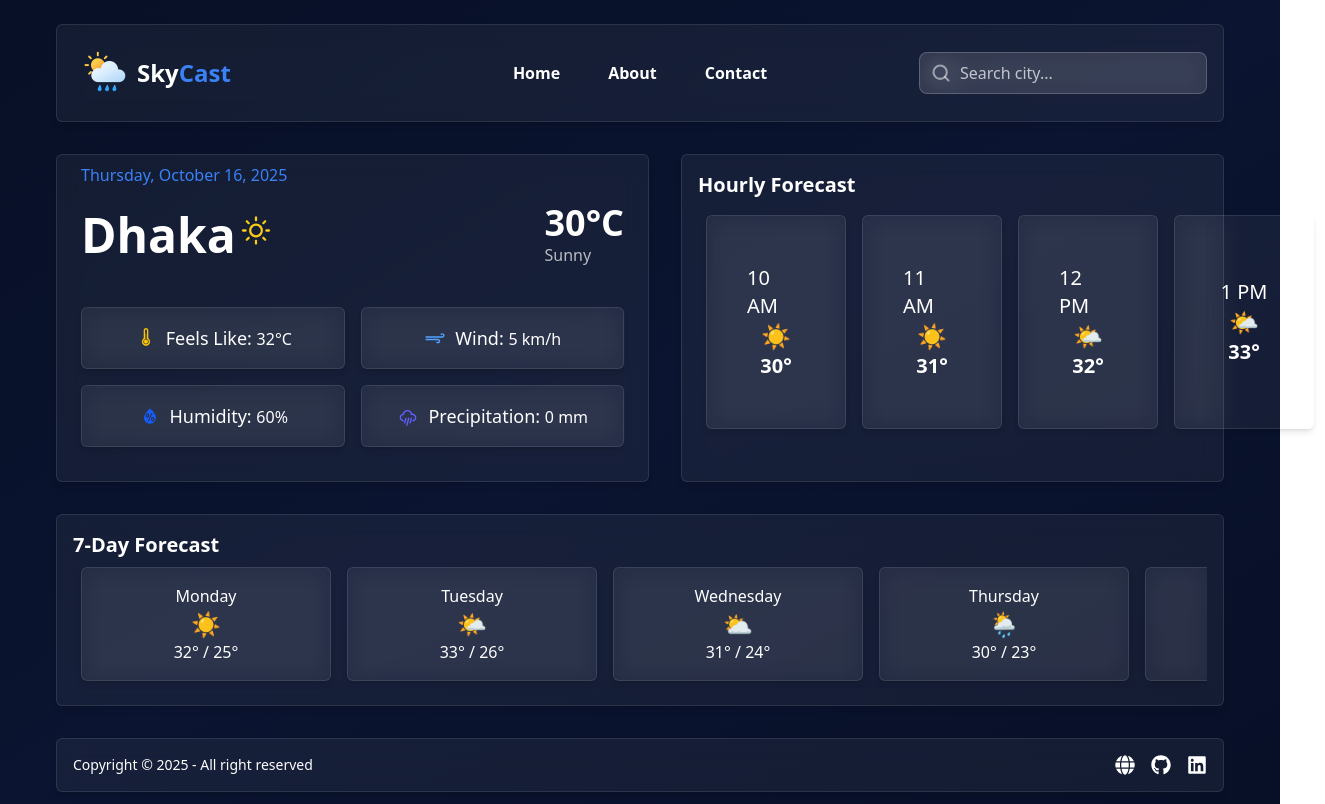
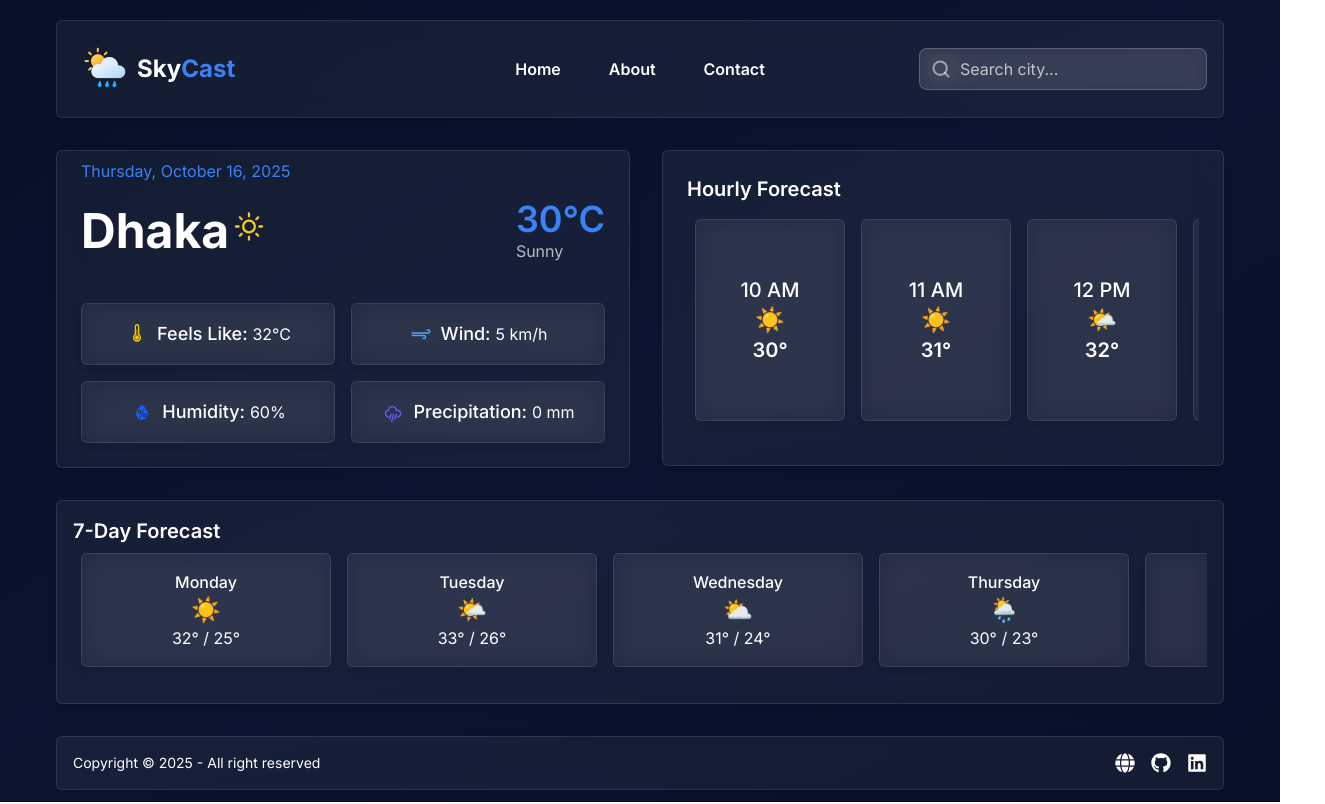
Before and after one commit to Abdurrobr34l/skycast, a React (Vite) app: page / in a window 1280 px wide. Shown: the whole page, 1325 px wide, since content can reach past the window. Built offline with nearby package versions, Linux system fonts and the light colour scheme.

Commit message:
Complete website responsive done

```diff
--- a/index.html
+++ b/index.html
@@ -4,9 +4,10 @@
     <meta charset="UTF-8" />
     <link rel="icon" type="image/svg+xml" href="/src/assets/logo.png" />
     <meta name="viewport" content="width=device-width, initial-scale=1.0" />
+    <link href="https://fonts.googleapis.com/css2?family=Inter:wght@400;500;600;700&display=swap" rel="stylesheet">
     <title>SkyCast</title>
   </head>
-  <body class="min-h-screen bg-gradient-to-br from-[#071026] via-[#0b1430] to-[#081028]">
+  <body class="font-intern min-h-screen bg-gradient-to-br from-[#071026] via-[#0b1430] to-[#081028]">
     <div id="root"></div>
     <script type="module" src="/src/main.jsx"></script>
   </body>
--- a/src/Components/Container.jsx
+++ b/src/Components/Container.jsx
@@ -2,7 +2,7 @@ import React from 'react';
 
 const Container = ({children}) => {
   return (
-    <div className='container mx-auto pt-6 pb-3 px-5 md:px-10 lg:px-14'>
+    <div className='container mx-auto pt-5 pb-3 px-5 md:px-10 lg:px-14'>
       {children}
     </div>
   );
--- a/src/Components/CurrentWeather.jsx
+++ b/src/Components/CurrentWeather.jsx
@@ -54,10 +54,10 @@ const CurrentWeather = () => {
   return (
     <section className="flex flex-col gap-8 mt-8">
       {/* //* Current Weather and Hourly Forecast*/}
-      <div className="flex gap-8">
+      <div className="flex flex-col gap-8 xl:flex-row">
         {/* //? Current Weather */}
         <div className="glassMorphism relative flex-1 !p-6 !pt-12 text-white">
-          {/* //? City Name, Weather Icon, Temperature and Its Description */}
+          {/* //* City Name, Weather Icon, Temperature and Its Description */}
           <div className="flex items-center justify-between">
             {/* //* City Name and Weather Icon */}
             <h1 className="relative text-5xl font-bold">
@@ -69,7 +69,7 @@ const CurrentWeather = () => {
 
             {/* //* Temperature and Its Description */}
             <div>
-              <h2 className="text-4xl font-semibold">{current.temp}°C</h2>
+              <h2 className="text-4xl font-semibold text-[#3b82f6]">{current.temp}°C</h2>
               <p className="text-white/70">{current.description}</p>
             </div>
           </div>
@@ -118,7 +118,7 @@ const CurrentWeather = () => {
         {/* //? Hourly Forecast */}
         <div className="flex-1 flex flex-col gap-10">
           {/* //? Hourly Forecast */}
-          <div className="glassMorphism text-white">
+          <div className="glassMorphism !p-6 text-white">
             <HourlyForecast hourly={weatherData[city].hourly}></HourlyForecast>
           </div>
         </div>
--- a/src/Components/DailyForecast.jsx
+++ b/src/Components/DailyForecast.jsx
@@ -9,7 +9,7 @@ const DailyForecast = ({ daily }) => {
         {daily.map((day, idx) => (
           <div
             key={idx}
-            className="glassMorphism flex-shrink-0 flex flex-col items-center justify-center p-4 min-w-[250px] rounded-md"
+            className="glassMorphism flex-shrink-0 flex flex-col items-center justify-center p-4 mb-3 min-w-[250px] rounded-md"
           >
             <span className="text-white font-medium">{day.day}</span>
             <span className="text-2xl">{day.icon}</span>
--- a/src/Components/Footer.jsx
+++ b/src/Components/Footer.jsx
@@ -3,7 +3,7 @@ import { FaGlobe, FaGithub, FaLinkedin,  } from "react-icons/fa";
 
 const Footer = () => {
   return (
-<footer className="glassMorphism flex items-center justify-between text-white mt-8">
+<footer className="glassMorphism flex flex-col items-center justify-between gap-3 mt-8 text-white md:flex-row md:gap-0">
   <span className="text-sm">Copyright © {new Date().getFullYear()} - All right reserved</span>
   <div className="flex gap-4 mt-2 md:mt-0 text-xl">
           <a href="https://abdurrobr34l.github.io/" target="_blank" rel="noopener noreferrer" className="hover:text-[#3b82f6]">
--- a/src/Components/HourlyForecast.jsx
+++ b/src/Components/HourlyForecast.jsx
@@ -2,13 +2,14 @@ import React from "react";
 
 const HourlyForecast = ({ hourly }) => {
   return (
-    <div className="w-full max-w-md mb-7">
+    <div className="w-full max-w-lg 2xl:max-w-[620px]">
       <h2 className="text-white text-xl font-semibold mb-2">Hourly Forecast</h2>
-      <div className="flex overflow-x-auto gap-4 p-2 w-[140%]">
+
+      <div className="flex gap-4 overflow-x-auto p-2">
         {hourly.map((hour, idx) => (
           <div
             key={idx}
-            className="glassMorphism flex flex-col items-center justify-center !px-10 !py-12 min-w-[140px] rounded-md"
+            className="glassMorphism flex-shrink-0 flex flex-col items-center justify-center mb-3 !px-8 !py-14 min-w-[150px] rounded-md"
           >
             <span className="text-xl font-medium text-white">{hour.time}</span>
             <span className="text-2xl">{hour.icon}</span>
--- a/src/Components/InfoGrid.jsx
+++ /dev/null
@@ -1,26 +0,0 @@
-import React from "react";
-
-const InfoGrid = ({ current }) => {
-  return (
-    <div className="grid grid-cols-2 md:grid-cols-4 gap-4 text-center mt-4">
-      <div className="glassMorphism p-3 rounded-lg">
-        <p className="font-semibold text-white">Feels Like</p>
-        <p className="text-white">{current.feels_like ?? current.temp}°C</p>
-      </div>
-      <div className="glassMorphism p-3 rounded-lg">
-        <p className="font-semibold text-white">Humidity</p>
-        <p className="text-white">{current.humidity}%</p>
-      </div>
-      <div className="glassMorphism p-3 rounded-lg">
-        <p className="font-semibold text-white">Wind</p>
-        <p className="text-white">{current.wind_speed} km/h</p>
-      </div>
-      <div className="glassMorphism p-3 rounded-lg">
-        <p className="font-semibold text-white">Precipitation</p>
-        <p className="text-white">{current.precipitation ?? 0} mm</p>
-      </div>
-    </div>
-  );
-};
-
-export default InfoGrid;
--- a/src/Components/Navbar.jsx
+++ b/src/Components/Navbar.jsx
@@ -67,8 +67,8 @@ const Navbar = () => {
         <div className="navbar-center hidden lg:flex">
           <ul className="menu menu-horizontal gap-6">
             {navigation.map(({ id, path, name }) => (
-              <li>
-                <a key={id} href={path}>
+              <li key={id}>
+                <a href={path}>
                   {name}
                 </a>
               </li>
@@ -99,7 +99,7 @@ const Navbar = () => {
               type="search"
               required
               placeholder="Search city..."
-              className="pl-10 pr-4 py-2 w-40 md:w-72 rounded-lg bg-white/10 backdrop-blur-md border border-white/20 text-white placeholder-white/70 focus:outline-none focus:ring-1 focus:ring-[#3b82f6] focus:border-[#3b82f6] transition-all"
+              className="pl-10 pr-4 py-2 w-40 lg:w-48 xl:w-72 rounded-lg bg-white/10 backdrop-blur-md border border-white/20 text-white placeholder-white/70 focus:outline-none focus:ring-1 focus:ring-[#3b82f6] focus:border-[#3b82f6] transition-all"
             />
           </label>
         </div>
--- a/src/index.css
+++ b/src/index.css
@@ -8,3 +8,7 @@
 ul li a {
   @apply text-base font-semibold transition-colors duration-200 hover:text-[#3b82f6] focus:bg-transparent;
 }
+
+.font-intern {
+  font-family: 'Inter', 'sans-serif';
+}
```
